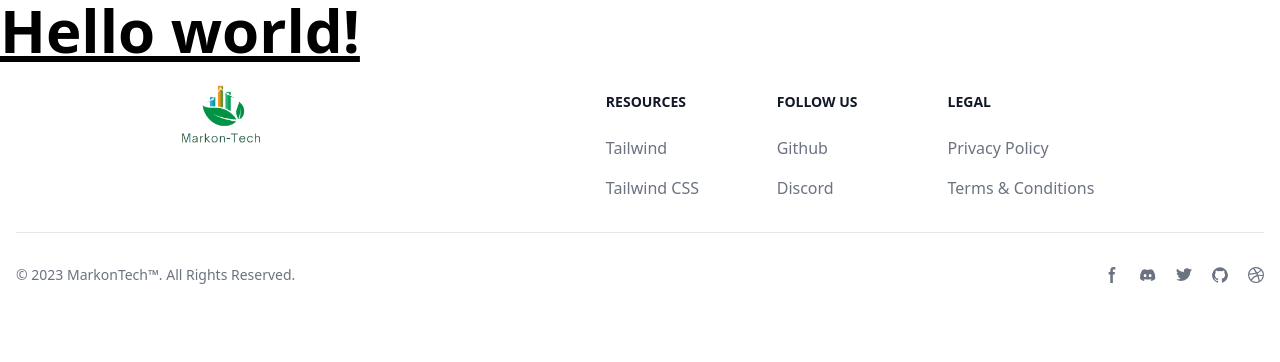
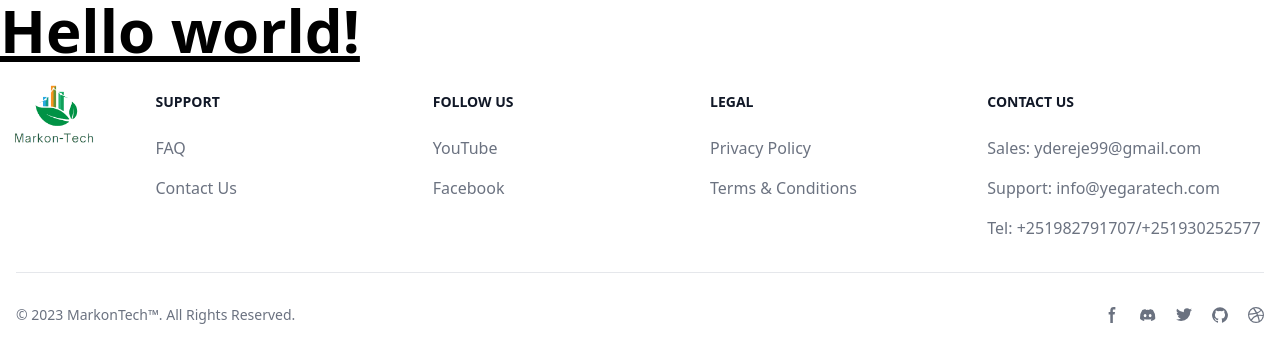
Before and after one commit to yegaraTech/CNC, a React (Vite) app: page / in a window 1280 px wide. Shown: the top 362 px of the page. Built offline with nearby package versions, Linux system fonts and the light colour scheme.

Commit message:
update text

```diff
--- a/src/components/Footer.jsx
+++ b/src/components/Footer.jsx
@@ -6,34 +6,38 @@ function Footer() {
 
 <footer class="bg-white dark:bg-gray-900">
     <div class="mx-auto w-full max-w-screen-xl p-4 py-6 lg:py-8">
-        <div class="md:flex md:justify-around">
+        <div class="md:flex md:justify-around gap-12">
           <div class="mb-6 md:mb-0">
               <a href="" class="flex items-center">
                   <img src={logo} class="h-12 mr-3  scale-150" alt="Logo" />
 
               </a>
           </div>
-          <div class="grid grid-cols-2 gap-8 sm:gap-6 sm:grid-cols-3">
+          <div class="grid grid-cols-2 gap-8 sm:gap-1 sm:grid-cols-4">
+
               <div>
-                  <h2 class="mb-6 text-sm font-semibold text-gray-900 uppercase dark:text-white">Resources</h2>
+                  <h2 class="mb-6 text-sm font-semibold text-gray-900 uppercase dark:text-white">SUPPORT</h2>
                   <ul class="text-gray-500 dark:text-gray-400 font-medium">
                       <li class="mb-4">
-                          <a href="" class="hover:underline">Tailwind</a>
+                          <a href="" class="hover:underline">FAQ</a>
                       </li>
                       <li>
-                          <a href="" class="hover:underline">Tailwind CSS</a>
+                          <a href="" class="hover:underline">Contact Us</a>
                       </li>
                   </ul>
               </div>
-              <div>
+               <div>
+
+
                   <h2 class="mb-6 text-sm font-semibold text-gray-900 uppercase dark:text-white">Follow us</h2>
                   <ul class="text-gray-500 dark:text-gray-400 font-medium">
                       <li class="mb-4">
-                          <a href="" class="hover:underline ">Github</a>
+                          <a href="" class="hover:underline ">YouTube</a>
                       </li>
                       <li>
-                          <a href="" class="hover:underline">Discord</a>
+                          <a href="" class="hover:underline">Facebook</a>
                       </li>
+
                   </ul>
               </div>
               <div>
@@ -44,6 +48,20 @@ function Footer() {
                       </li>
                       <li>
                           <a href="#" class="hover:underline">Terms &amp; Conditions</a>
+                      </li>
+                  </ul>
+              </div>
+              <div>
+                  <h2 class="mb-6 text-sm font-semibold text-gray-900 uppercase dark:text-white">CONTACT US</h2>
+                  <ul class="text-gray-500 dark:text-gray-400 font-medium">
+                      <li class="mb-4">
+                          <a href="" class="hover:underline">Sales: ydereje99@gmail.com</a>
+                      </li>
+                      <li class="mb-4">
+                          <a href="" class="hover:underline">Support: info@yegaratech.com</a>
+                      </li>
+                      <li>
+                          <a href="" class="hover:underline">Tel: +251982791707/+251930252577</a>
                       </li>
                   </ul>
               </div>
```
